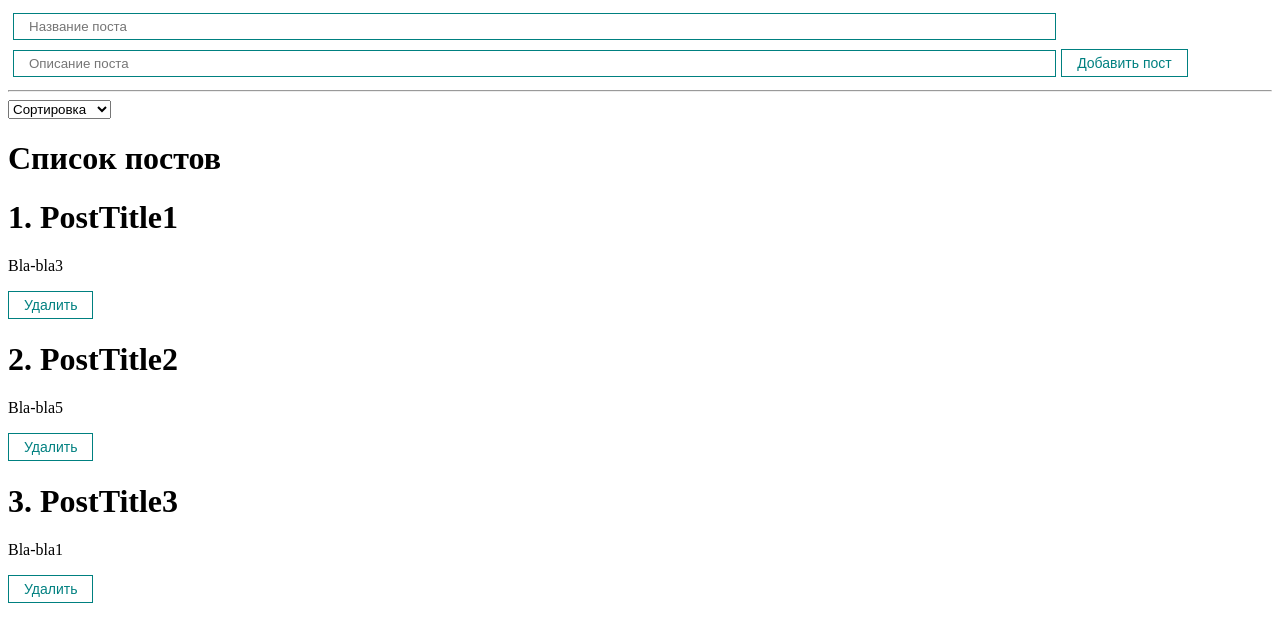
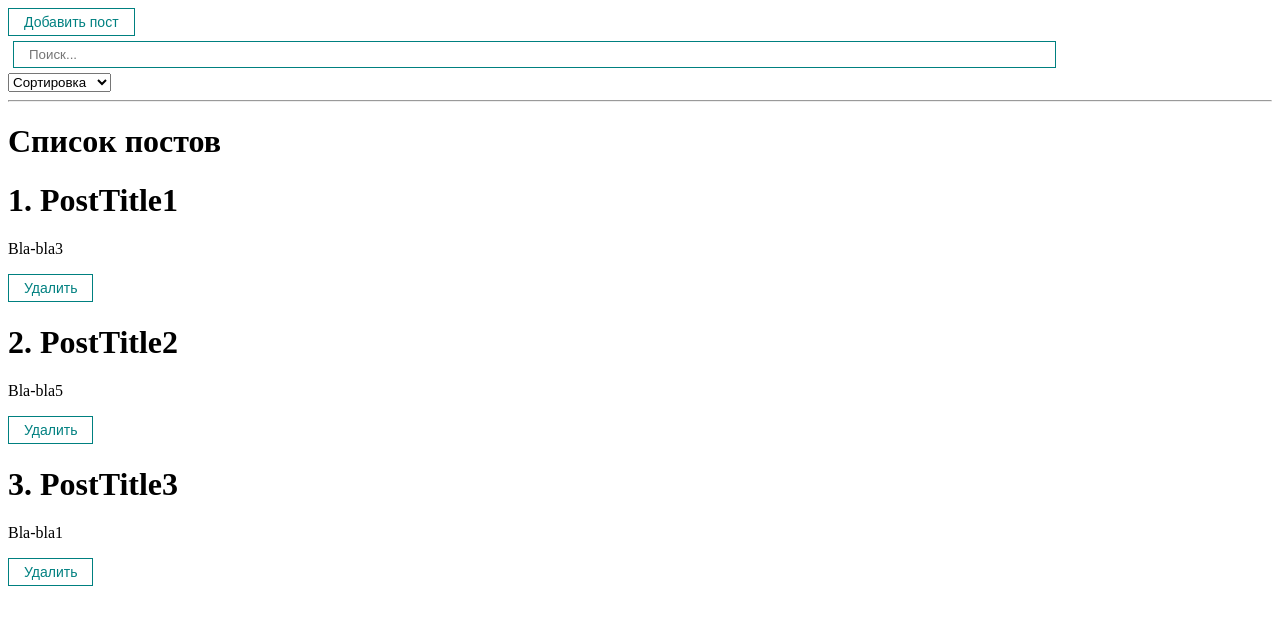
Before and after one commit to ypusovsky/react-learning, a React (Create React App) app: page / in a window 1280 px wide. Shown: the top 642 px of the page. Built offline with nearby package versions, Linux system fonts and the light colour scheme.

Commit message:
Added search filter, modal window for adding. Learned useMemo hook.

```diff
--- a/src/App.js
+++ b/src/App.js
@@ -1,7 +1,9 @@
-import React, { useState } from "react";
+import React, { useMemo, useState } from "react";
 import PostList from "./components/PostList";
 import PostForm from "./components/PostForm";
-import MySelect from "./components/UI/select/MySelect";
+import PostFilter from "./components/PostFilter";
+import MyModal from "./components/UI/MyModal/MyModal";
+import MyButton from "./components/UI/button/MyButton";
 
 
 function App() {
@@ -11,40 +13,39 @@
     {id:3, title: 'PostTitle3', body: 'Bla-bla1'},
   ]);
 
-  const [selectedSort, setSelectedSort] = useState('');
+  const [filter, setFilter] = useState({sort: '', query: ''});
+  const [modal, setModal] = useState(false);
+  const sortedPosts = useMemo(() => {
+    console.log('Work sorted posts');
+    if (filter.sort) {
+      return [...posts].sort((a, b) => a[filter.sort].localeCompare(b[filter.sort]));
+    }
+
+    return [...posts];
+  }, [posts, filter.sort])
+  const sortedAndFilteredPosts = useMemo(() => {
+    console.log('Search and filter');
+    return sortedPosts.filter(post => post.title.toLowerCase().includes(filter.query));
+  }, [sortedPosts, filter.query]);
 
   const addPost = (newPost) => {
     setPosts([...posts, newPost]);
+    setModal(false);
   }
 
   const removePost = (postId) => {
     setPosts(posts.filter(post => post.id !== postId));
   }
 
-  const sortPosts = (value) => {
-    setSelectedSort(value);
-    setPosts([...posts].sort((a, b) => a[value].localeCompare(b[value])));
-  }
-
   return (
     <div>
-      <PostForm create={addPost}/>
+      <MyButton onClick={e => setModal(true)}>Добавить пост</MyButton>
+      <MyModal visible={modal} setVisible={setModal}>
+        <PostForm create={addPost}/>
+      </MyModal>
+      <PostFilter filter={filter} setFilter={setFilter}/>
       <hr />
-      <MySelect
-        defaultValue='Сортировка'
-        options={
-          [
-            {title: 'По названию', value: 'title'},
-            {title: 'По значению', value: 'body'},
-          ]}
-        value={selectedSort}
-        onChange={sortPosts}
-      />
-      {posts.length !== 0
-        ? <PostList posts={posts} remove={removePost} title="Список постов"/>
-        : <h1 style={{textAlign:'center'}}>Посты не были найдены!</h1>
-      }
-
+      <PostList posts={sortedAndFilteredPosts} remove={removePost} title="Список постов"/>
     </div>
   );
 }
--- /dev/null
+++ b/src/components/PostFilter.jsx
@@ -0,0 +1,26 @@
+import MySelect from "../components/UI/select/MySelect";
+import MyInput from "../components/UI/input/MyInput";
+
+function PostFilter({filter, setFilter}) {
+    return (
+        <div>
+            <MyInput
+                placeholder="Поиск..."
+                value={filter.query}
+                onChange={e => setFilter({...filter, query: e.target.value})}/>
+            <br />
+            <MySelect
+                defaultValue='Сортировка'
+                options={
+                    [
+                        {title: 'По названию', value: 'title'},
+                        {title: 'По значению', value: 'body'},
+                    ]}
+                value={filter.sort}
+                onChange={selectedSort => setFilter({...filter, sort: selectedSort})}
+            />
+        </div>
+    );
+}
+
+export default PostFilter
--- a/src/components/PostForm.jsx
+++ b/src/components/PostForm.jsx
@@ -15,13 +15,11 @@
     return (
 <form>
 <MyInput
-  type="text"
   placeholder="Название поста"
   value={post.title}
   onChange={e => setPost({...post, title: e.target.value})}
 />
 <MyInput
-  type="text"
   placeholder="Описание поста"
   value={post.body}
   onChange={e => setPost({...post, body: e.target.value})}
--- a/src/components/PostList.jsx
+++ b/src/components/PostList.jsx
@@ -1,6 +1,10 @@
 import PostItem from './PostItem';
 
 function PostList({posts, title, remove}) {
+    if (!posts.length) {
+        return (<h1 style={{textAlign:'center'}}>Посты не были найдены!</h1>);
+    }
+
     return (
         <div>
             <h1>{title}</h1>
--- /dev/null
+++ b/src/components/UI/MyModal/MyModal.jsx
@@ -0,0 +1,26 @@
+import MyButton from '../button/MyButton';
+import modalClasses from './MyModal.module.css';
+
+function MyModal({children, visible, setVisible}) {
+    const buttonStyle = {
+        display: 'block',
+        marginLeft: 'auto',
+        marginRight: '0'
+      };
+    const rootClasses = [modalClasses.myModal];
+
+    if (visible) {
+        rootClasses.push(modalClasses.active);
+    }
+
+    return (
+    <div
+        className={rootClasses.join(' ')} >
+        <div className={modalClasses.myModalContent}>
+        <MyButton style={buttonStyle} onClick={() => setVisible(false)}>X</MyButton>
+            {children}
+        </div>
+    </div> );
+}
+
+export default MyModal;
--- /dev/null
+++ b/src/components/UI/MyModal/MyModal.module.css
@@ -0,0 +1,22 @@
+.myModal {
+    position: fixed;
+    top: 0;
+    bottom: 0;
+    right: 0;
+    left: 0;
+    display: none;
+    background: rgba(0, 0, 0 , 0.5);
+}
+
+.myModalContent {
+    padding: 25px;
+    background: white;
+    border-radius: 16px;
+    min-width: 250px;
+}
+
+.myModal.active {
+    display: flex;
+    justify-content: center;
+    align-items: center;
+}
```
